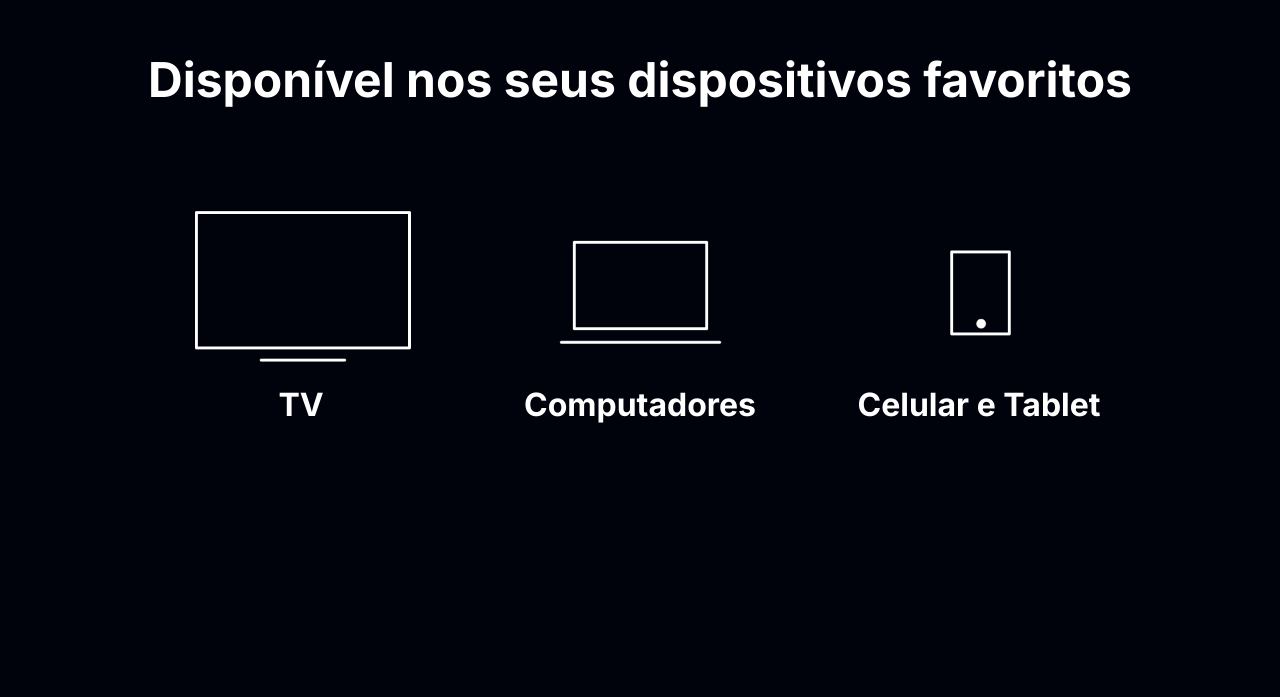
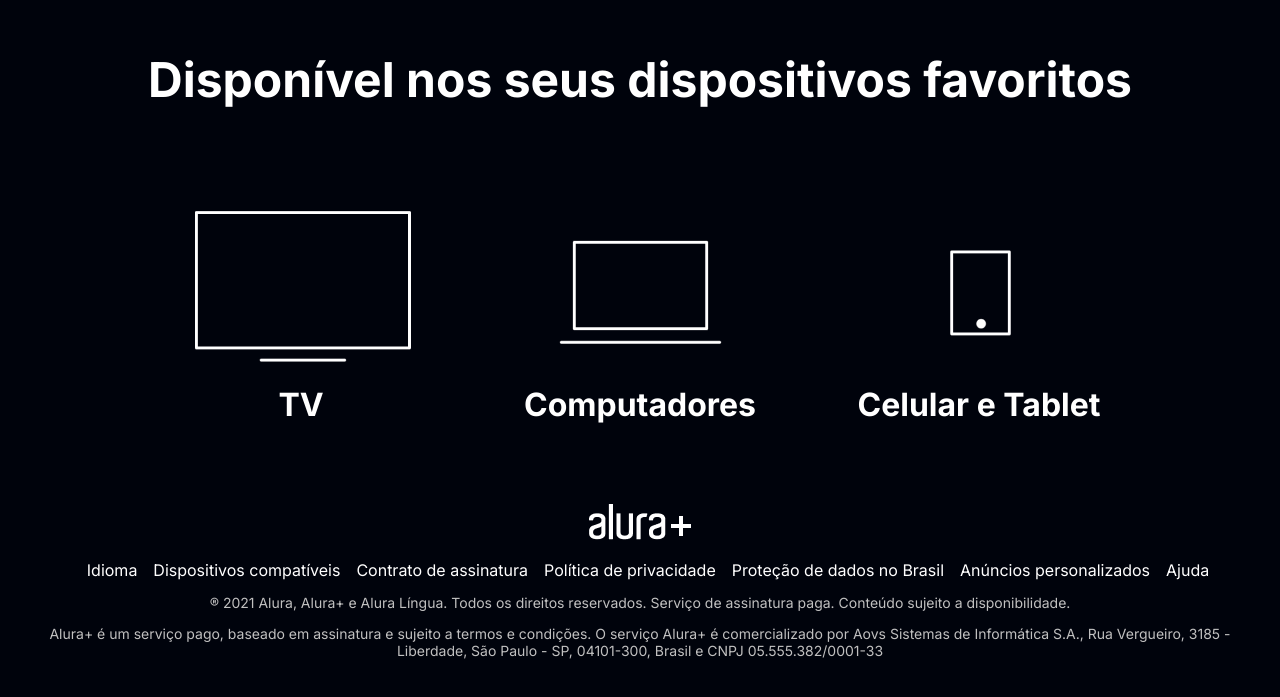
Before and after one commit to julio-gazoli/alura-html-css-alura-plus, a plain HTML site: page index.html in a window 1280 px wide. Shown: the part 3150-3847 px from the top of the page. Before the commit the page ends 3654 px from the top, so only its background shows below. Drawn offline with Linux system fonts and the light colour scheme.

Commit message:
Estilizando o footer

```diff
--- a/index.html
+++ b/index.html
@@ -66,6 +66,35 @@
         </ul>
     </section>
 
+    <footer class="rodape">
+        <img src="img/Logo.png" alt="Alura+" class="rodape__logo">
+        <ul class="rodape__lista">
+            <li class="lista__link">
+                <a href="#">Idioma</a>
+            </li>
+            <li class="lista__link">
+                <a href="#">Dispositivos compatíveis</a>
+            </li>
+            <li class="lista__link">
+                <a href="#">Contrato de assinatura</a>
+            </li>
+            <li class="lista__link">
+                <a href="#">Política de privacidade</a>
+            </li>
+            <li class="lista__link">
+                <a href="#">Proteção de dados no Brasil</a>
+            </li>
+            <li class="lista__link">
+                <a href="#">Anúncios personalizados</a>
+            </li>
+            <li class="lista__link">
+                <a href="#">Ajuda</a>
+            </li>
+        </ul>
+        <p class="rodape__texto">® 2021 Alura, Alura+ e Alura Língua. Todos os direitos reservados. Serviço de assinatura paga. Conteúdo sujeito a disponibilidade.</p>
+        <p class="rodape__texto">Alura+ é um serviço pago, baseado em assinatura e sujeito a termos e condições. O serviço Alura+ é comercializado por Aovs Sistemas de Informática S.A., Rua Vergueiro, 3185 - Liberdade, São Paulo - SP, 04101-300, Brasil e CNPJ 05.555.382/0001-33</p>
+    </footer>
+
 </body>
 
 </html>
--- a/styles.css
+++ b/styles.css
@@ -115,3 +115,31 @@ body {
     font-size: 32px;
     color: var(--branco-principal);
 }
+
+.rodape__logo {
+    justify-content: center;
+}
+
+.rodape__lista {
+    display: flex;
+    justify-content: center;
+    list-style-type: none;
+    margin-top: 1em;
+}
+
+.lista__link a{
+    text-decoration: none;
+    color: var(--branco-principal);
+    margin-left: 1em;
+}
+
+.rodape__texto {
+    margin: 1em 0;
+    color: var(--cinza-secundario);
+    font-size: 14px;
+}
+
+.rodape {
+    text-align: center;
+    margin: 5em 3em;
+}
```
Also changed, not shown: img/Logo.png (added).
